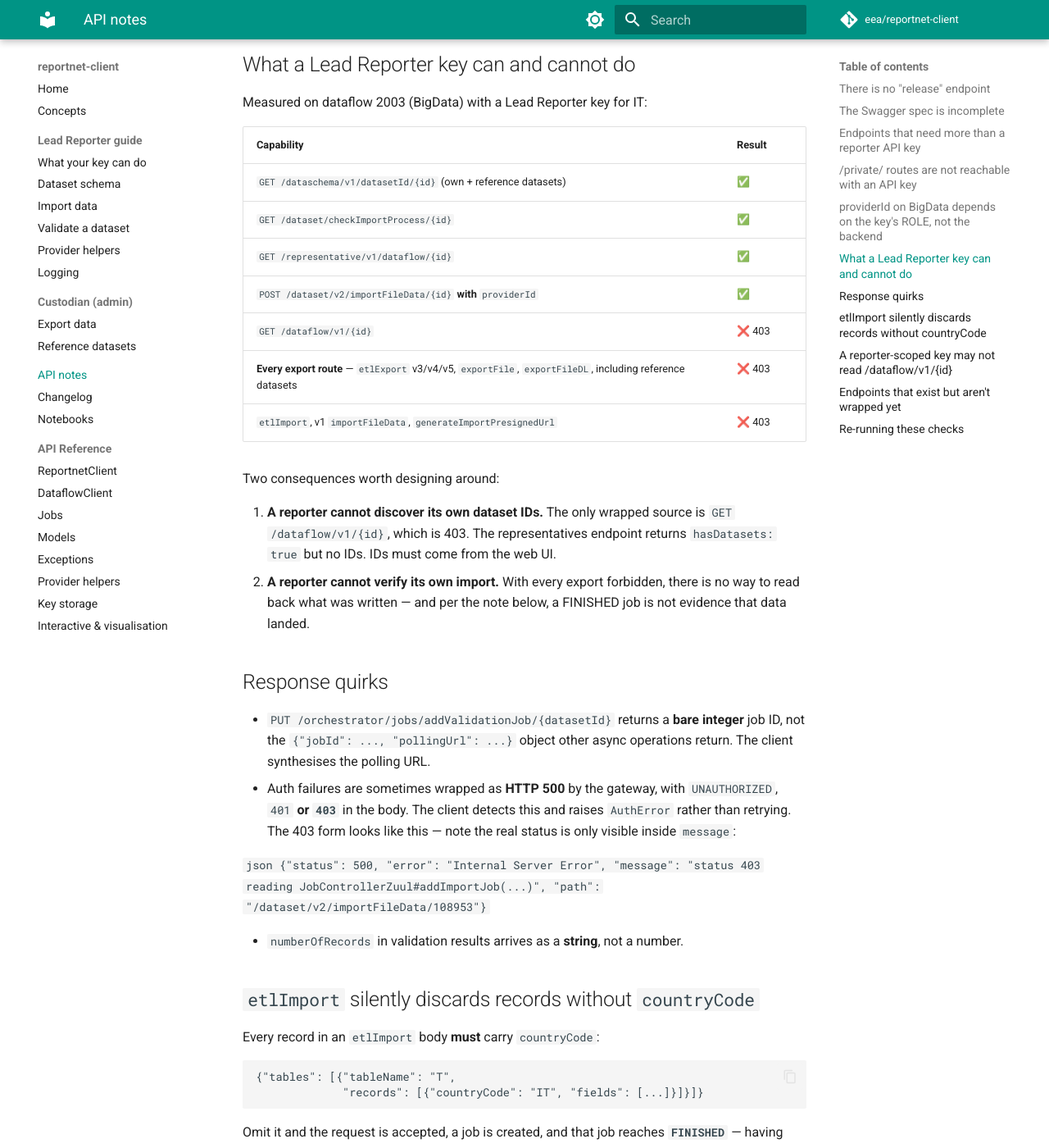
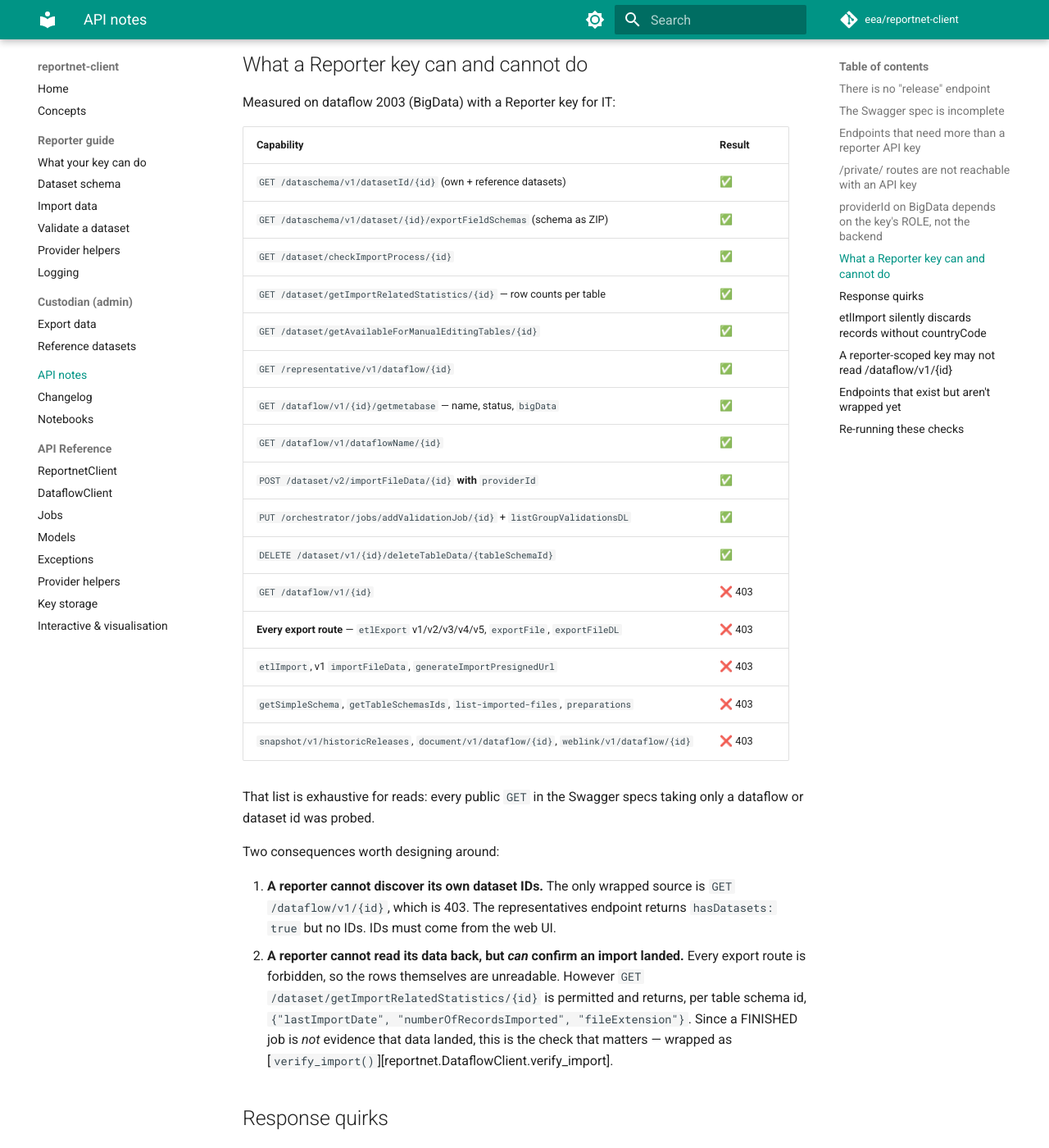
Before and after one commit to eea/reportnet-client, an MkDocs documentation site: the page built from docs/api-notes.md, in a window 1280 px wide and 1400 px high, scrolled down 4259 px. Shown: the whole window at 82% size. Built offline with MkDocs 1.6.1 and Material for MkDocs 9.7.7, drawn with Linux system fonts in a browser that asks for light colours; comment, search, counter and statistics services are not loaded; some of the changed text lies outside the part shown.

Commit message:
feat: reporters can verify imports and detect the backend; rename to "Reporter"
Terminology: "Lead Reporter" is now just "Reporter" throughout code, docs and
tests (36 occurrences).

Answering "are you sure a reporter can't get dataset IDs, or read data?" —
I probed every public GET in the Swagger specs that takes only a dataflow or
dataset id (30 endpoints, destructive ones skipped) with the IT reporter key.
Two of my earlier claims were wrong.

Dataset IDs: confirmed unavailable. GET /dataflow/v1/{id}/getmetabase looked
promising and is readable, but the API nulls every dataset collection in it
(reportingDatasets, dataCollections, euDatasets, referenceDatasets, ...). No
other readable endpoint lists them. The web UI remains the only source.

Reading data back: exports really are all forbidden — v1/v2/v3/v4/v5 etlExport,
exportFile and exportFileDL all 403. But I was wrong that a reporter therefore
cannot verify an import:

  GET /dataset/getImportRelatedStatistics/{id}   -> 200

returns, per table schema id, lastImportDate / numberOfRecordsImported /
fileExtension. It confirmed the test row written earlier
(numberOfRecordsImported: 1). Since a FINISHED job is not evidence data landed,
this is the check that actually matters, and it is available to exactly the
role that has no other way to check.

  - New ReportnetClient.get_import_statistics() and DataflowClient
    .verify_import(), which joins those stats to the schema so results are
    keyed by table name rather than schema id, and parses the epoch-ms
    timestamps.

Backend detection also improves: getmetabase carries the bigData field, so
is_big_dataflow() now falls back to it and works for reporter keys instead of
raising. The AuthError guards added earlier remain as safety nets; three tests
that exercised them now 403 getmetabase too so the fallback is still covered.

Also wrapped get_dataflow_metabase(), and corrected the capability tables in
README, docs/api-notes.md and docs/guides/capabilities.md — including an
exhaustive list of what a reporter key can and cannot read.

Adds 2 tests (11 in test_capabilities.py). Verified live: is_big_dataflow()
returns True and verify_import() reports the imported row, both with the
reporter key.

Co-Authored-By: Claude Opus 5 <noreply@anthropic.com>

```diff
--- a/docs/api-notes.md
+++ b/docs/api-notes.md
@@ -126,9 +126,9 @@ likely to be doing them. Both directions are confirmed live on dataflow 2003:
 | Key role | `POST /dataset/v2/importFileData/{id}` |
 |---|---|
 | Custodian-level | `providerId` **present** → 403 |
-| Lead Reporter | `providerId` **absent** → 403 |
+| Reporter | `providerId` **absent** → 403 |
 
-A Lead Reporter key for IT (provider 64) was refused without `providerId` and
+A Reporter key for IT (provider 64) was refused without `providerId` and
 accepted with it — job 248505 ran to FINISHED.
 
 **There is no endpoint that reports a key's role.** The usable proxy is whether
@@ -141,28 +141,45 @@ inference was wrong — safe, because a 403 means nothing was written.
   rather than `providerId`. Filled in automatically when the client came from
   `find_reporter()`.
 
-## What a Lead Reporter key can and cannot do
+## What a Reporter key can and cannot do
 
-Measured on dataflow 2003 (BigData) with a Lead Reporter key for IT:
+Measured on dataflow 2003 (BigData) with a Reporter key for IT:
 
 | Capability | Result |
 |---|---|
 | `GET /dataschema/v1/datasetId/{id}` (own + reference datasets) | ✅ |
+| `GET /dataschema/v1/dataset/{id}/exportFieldSchemas` (schema as ZIP) | ✅ |
 | `GET /dataset/checkImportProcess/{id}` | ✅ |
+| `GET /dataset/getImportRelatedStatistics/{id}` — row counts per table | ✅ |
+| `GET /dataset/getAvailableForManualEditingTables/{id}` | ✅ |
 | `GET /representative/v1/dataflow/{id}` | ✅ |
+| `GET /dataflow/v1/{id}/getmetabase` — name, status, `bigData` | ✅ |
+| `GET /dataflow/v1/dataflowName/{id}` | ✅ |
 | `POST /dataset/v2/importFileData/{id}` **with** `providerId` | ✅ |
+| `PUT /orchestrator/jobs/addValidationJob/{id}` + `listGroupValidationsDL` | ✅ |
+| `DELETE /dataset/v1/{id}/deleteTableData/{tableSchemaId}` | ✅ |
 | `GET /dataflow/v1/{id}` | ❌ 403 |
-| **Every export route** — `etlExport` v3/v4/v5, `exportFile`, `exportFileDL`, including reference datasets | ❌ 403 |
+| **Every export route** — `etlExport` v1/v2/v3/v4/v5, `exportFile`, `exportFileDL` | ❌ 403 |
 | `etlImport`, v1 `importFileData`, `generateImportPresignedUrl` | ❌ 403 |
+| `getSimpleSchema`, `getTableSchemasIds`, `list-imported-files`, `preparations` | ❌ 403 |
+| `snapshot/v1/historicReleases`, `document/v1/dataflow/{id}`, `weblink/v1/dataflow/{id}` | ❌ 403 |
+
+That list is exhaustive for reads: every public `GET` in the Swagger specs
+taking only a dataflow or dataset id was probed.
 
 Two consequences worth designing around:
 
 1. **A reporter cannot discover its own dataset IDs.** The only wrapped source
    is `GET /dataflow/v1/{id}`, which is 403. The representatives endpoint
    returns `hasDatasets: true` but no IDs. IDs must come from the web UI.
-2. **A reporter cannot verify its own import.** With every export forbidden,
-   there is no way to read back what was written — and per the note below, a
-   FINISHED job is not evidence that data landed.
+2. **A reporter cannot read its data back, but *can* confirm an import
+   landed.** Every export route is forbidden, so the rows themselves are
+   unreadable. However `GET /dataset/getImportRelatedStatistics/{id}` is
+   permitted and returns, per table schema id,
+   `{"lastImportDate", "numberOfRecordsImported", "fileExtension"}`. Since a
+   FINISHED job is *not* evidence that data landed, this is the check that
+   matters — wrapped as
+   [`verify_import()`][reportnet.DataflowClient.verify_import].
 
 ## Response quirks
 
--- a/mkdocs.yml
+++ b/mkdocs.yml
@@ -42,7 +42,7 @@ plugins:
 nav:
   - Home: index.md
   - Concepts: concepts.md
-  - Lead Reporter guide:
+  - Reporter guide:
     - What your key can do: guides/capabilities.md
     - Dataset schema: guides/schema.md
     - Import data: guides/import.md
```
Also changed, not shown: CLAUDE.md (+3 -3 lines), README.md (+29 -16 lines), docs/guides/capabilities.md (+19 -8 lines), docs/index.md (+2 -2 lines), 9 other files.
